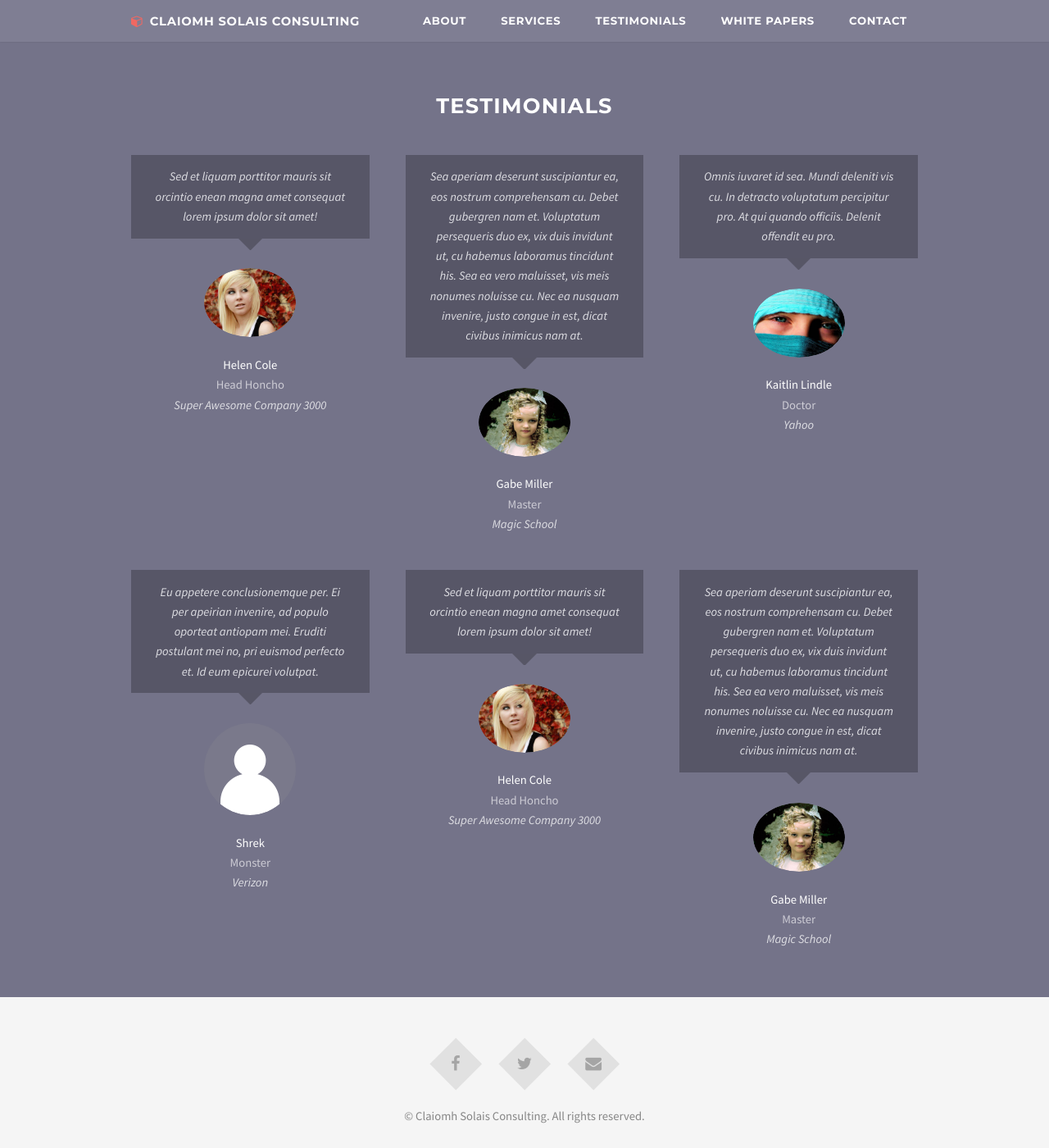
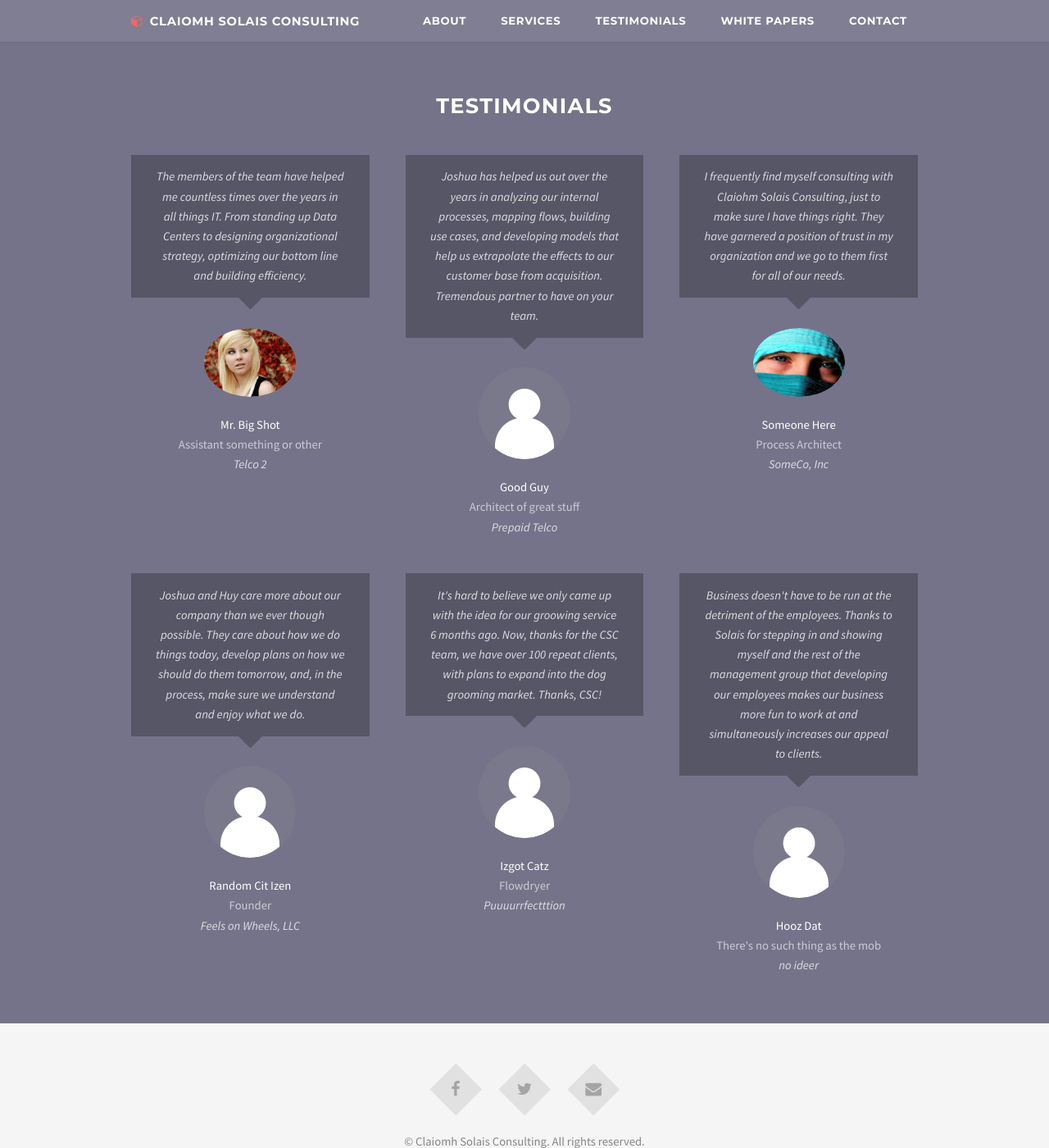
Before and after one commit to SolaisConsulting/SolaisConsulting.github.io, a Jekyll site: the page built from testimonials.html, in a window 1280 px wide and 1400 px high. Shown: the whole window at 82% size. Built offline with Jekyll 4.4.1, drawn with Linux system fonts in a browser that asks for light colours.

Commit message:
Updated testimonials page and played around with the wording on a whitepaper post.

```diff
--- a/_data/testimonials.yaml
+++ b/_data/testimonials.yaml
@@ -1,34 +1,35 @@
-- name: Helen Cole
-  company: Super Awesome Company 3000
-  position: Head Honcho
-  quote: Sed et liquam porttitor mauris sit orcintio enean magna amet consequat lorem ipsum dolor sit amet!
+- name: Mr. Big Shot
+  company: Telco 2
+  position: Assistant something or other
+  quote: The members of the team have helped me countless times over the years in all things IT.  From standing up Data Centers to designing organizational strategy, optimizing our bottom line and building efficiency.
   image: images/headshotPlaceholder1.jpg
 
-- name: Gabe Miller
-  company: Magic School
-  position: Master
-  quote: Sea aperiam deserunt suscipiantur ea, eos nostrum comprehensam cu. Debet gubergren nam et. Voluptatum persequeris duo ex, vix duis invidunt ut, cu habemus laboramus tincidunt his. Sea ea vero maluisset, vis meis nonumes noluisse cu. Nec ea nusquam invenire, justo congue in est, dicat civibus inimicus nam at.
-  image: images/headshotPlaceholder2.jpg
+- name: Good Guy
+  company: Prepaid Telco
+  position: Architect of great stuff
+  quote: Joshua has helped us out over the years in analyzing our internal processes, mapping flows, building use cases, and developing models that help us extrapolate the effects to our customer base from acquisition.  Tremendous partner to have on your team.
+  image:
 
-- name: Kaitlin Lindle
-  company: Yahoo
-  position: Doctor
-  quote: Omnis iuvaret id sea. Mundi deleniti vis cu. In detracto voluptatum percipitur pro. At qui quando officiis. Delenit offendit eu pro.
+- name: Someone Here
+  company: SomeCo, Inc
+  position: Process Architect
+  quote: I frequently find myself consulting with Claiohm Solais Consulting, just to make sure I have things right.  They have garnered a position of trust in my organization and we go to them first for all of our needs.
   image: images/headshotPlaceholder3.jpg
 
-- name: Shrek
-  company: Verizon
-  position: Monster
-  quote: Eu appetere conclusionemque per. Ei per apeirian invenire, ad populo oporteat antiopam mei. Eruditi postulant mei no, pri euismod perfecto et. Id eum epicurei volutpat.
+- name: Random Cit Izen
+  company: Feels on Wheels, LLC
+  position: Founder
+  quote: Joshua and Huy care more about our company than we ever though possible.  They care about how we do things today, develop plans on how we should do them tomorrow, and, in the process, make sure we understand and enjoy what we do.
+  image:
 
-- name: Helen Cole
-  company: Super Awesome Company 3000
-  position: Head Honcho
-  quote: Sed et liquam porttitor mauris sit orcintio enean magna amet consequat lorem ipsum dolor sit amet!
-  image: images/headshotPlaceholder1.jpg
+- name: Izgot Catz
+  company: Puuuurrfectttion
+  position: Flowdryer
+  quote: It's hard to believe we only came up with the idea for our groowing service 6 months ago.  Now, thanks for the CSC team, we have over 100 repeat clients, with plans to expand into the dog grooming market.  Thanks, CSC!
+  image:
 
-- name: Gabe Miller
-  company: Magic School
-  position: Master
-  quote: Sea aperiam deserunt suscipiantur ea, eos nostrum comprehensam cu. Debet gubergren nam et. Voluptatum persequeris duo ex, vix duis invidunt ut, cu habemus laboramus tincidunt his. Sea ea vero maluisset, vis meis nonumes noluisse cu. Nec ea nusquam invenire, justo congue in est, dicat civibus inimicus nam at.
-  image: images/headshotPlaceholder2.jpg
+- name: Hooz Dat
+  company: no ideer
+  position: There's no such thing as the mob
+  quote: Business doesn't have to be run at the detriment of the employees.  Thanks to Solais for stepping in and showing myself and the rest of the management group that developing our employees makes our business more fun to work at and simultaneously increases our appeal to clients.
+  image:
```
Also changed, not shown: _posts/2015-04-05-creating-an-atmosphere-employees-want-to-be-a-part-of.md (+9 -4 lines).
